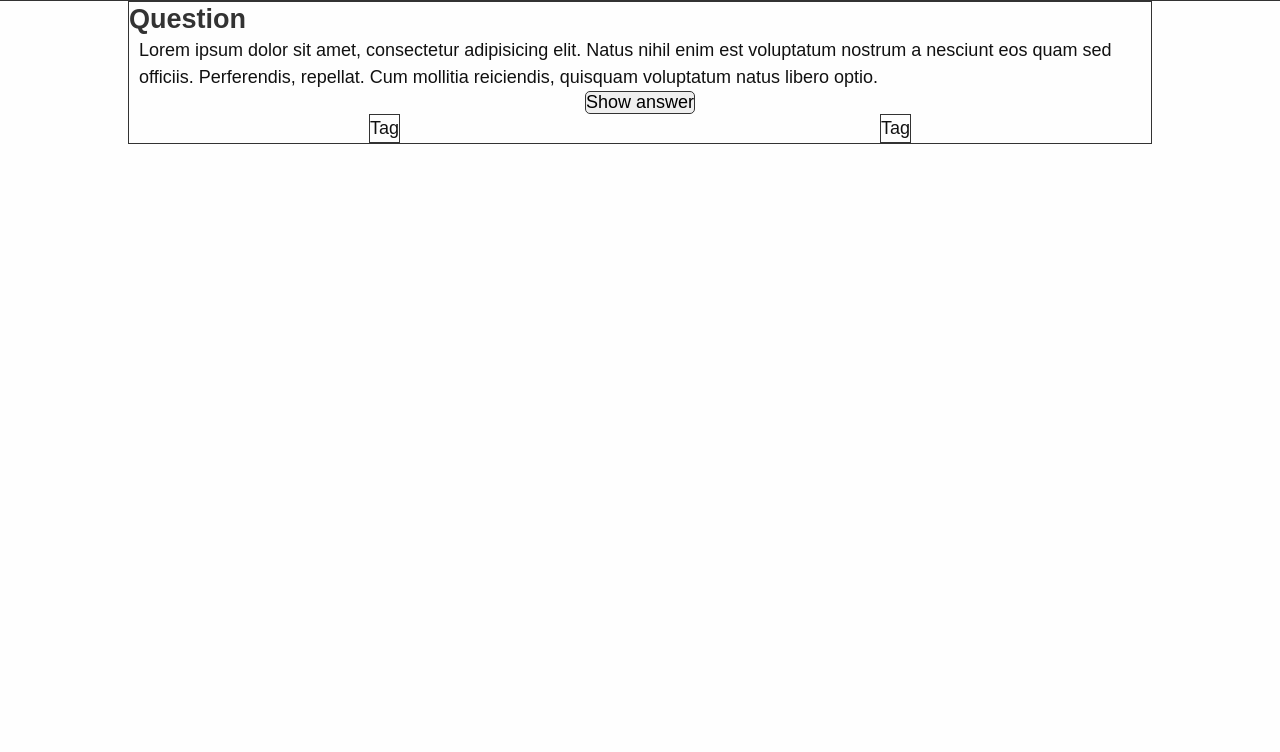
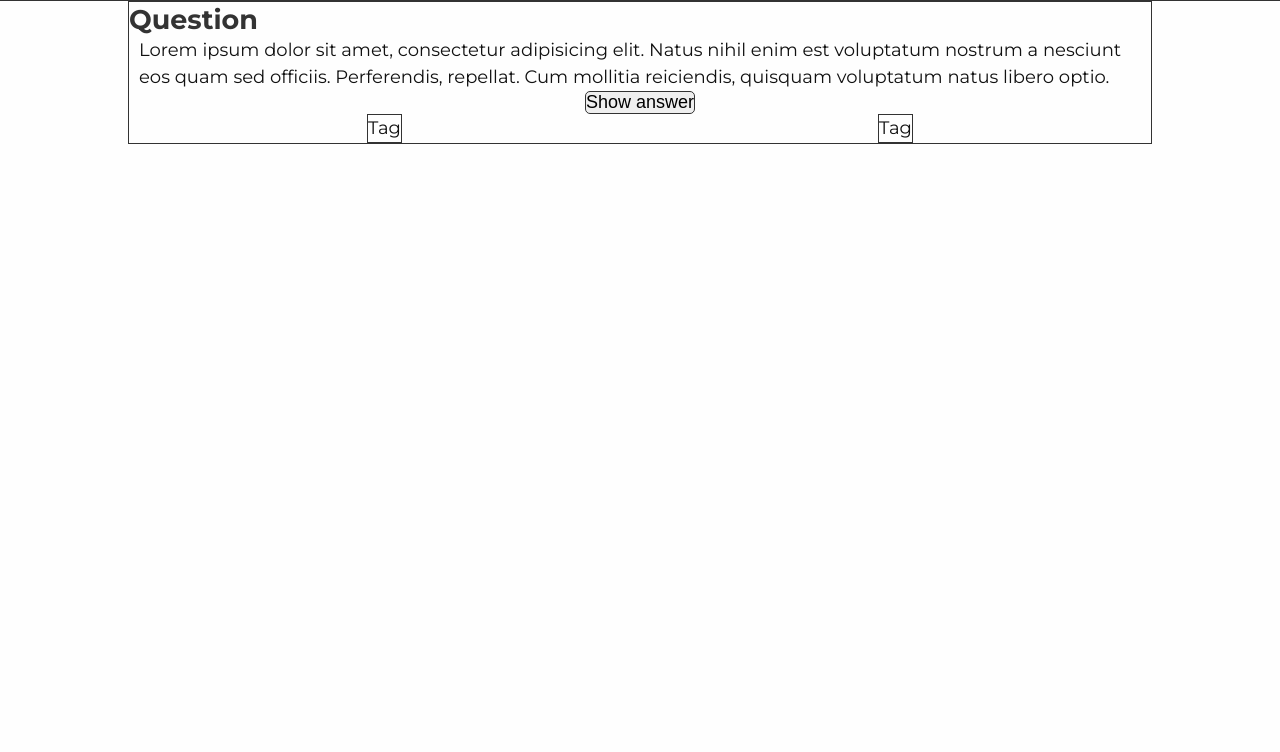
Before and after one commit to Tim-Pet/quiz-app, a website built with Vite: page src/index.html in a window 1280 px wide. Shown: the part 48-800 px from the top of the page. Built offline with nearby package versions, Linux system fonts and the light colour scheme.

Commit message:
Add font & adjust styling-layout

```diff
--- a/src/styles/_base.css
+++ b/src/styles/_base.css
@@ -7,7 +7,7 @@
 body {
   background-color: var(--color-white);
   color: var(--color-black);
-  font-family: sans-serif;
+  font-family: 'Montserrat', sans-serif;
   font-size: 112.5%;
   line-height: 1.5;
   margin: 0;
--- a/src/styles/styles.css
+++ b/src/styles/styles.css
@@ -1,3 +1,4 @@
+@import url('https://fonts.googleapis.com/css2?family=Montserrat:wght@100;200;300;400;500;600;700;800;900&display=swap');
 @import './_variables.css';
 @import './_base.css';
 @import './_utility.css';
```
Also changed, not shown: src/styles/_utility.css (+7 -0 lines).
